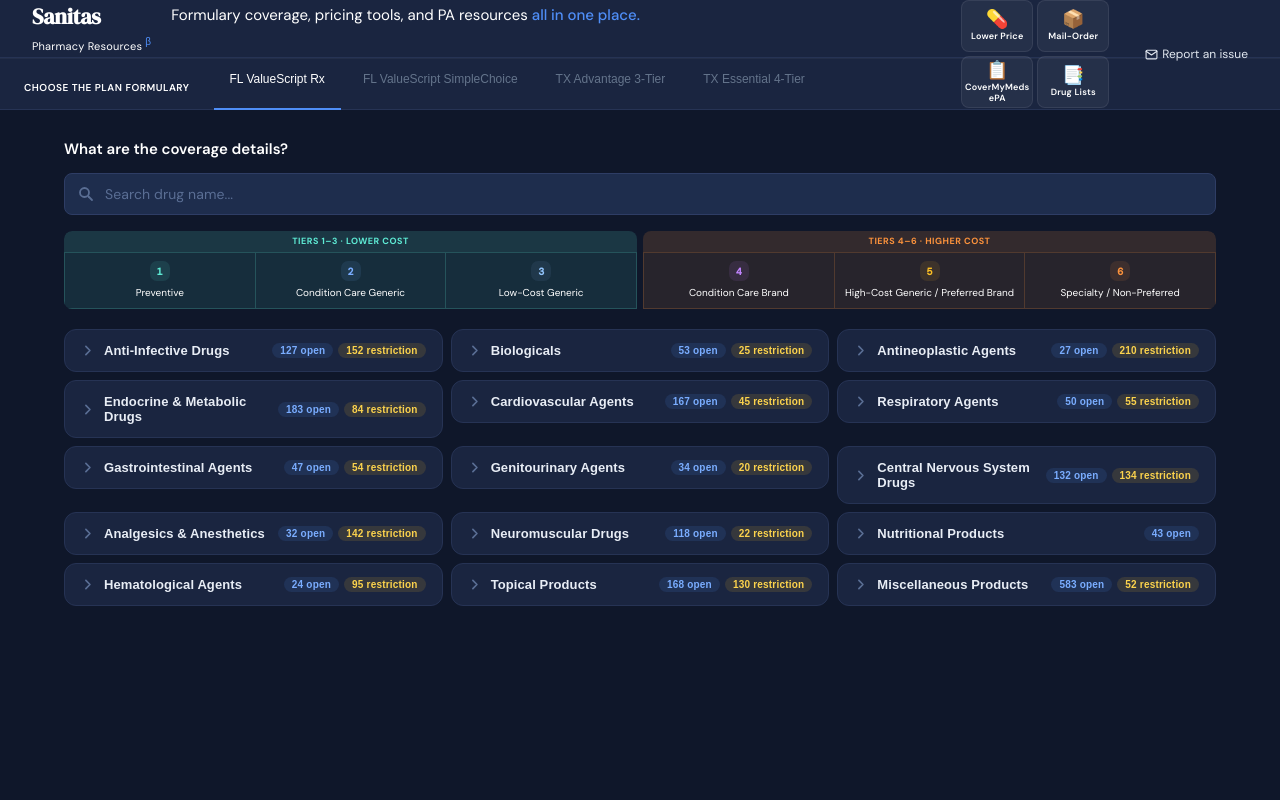
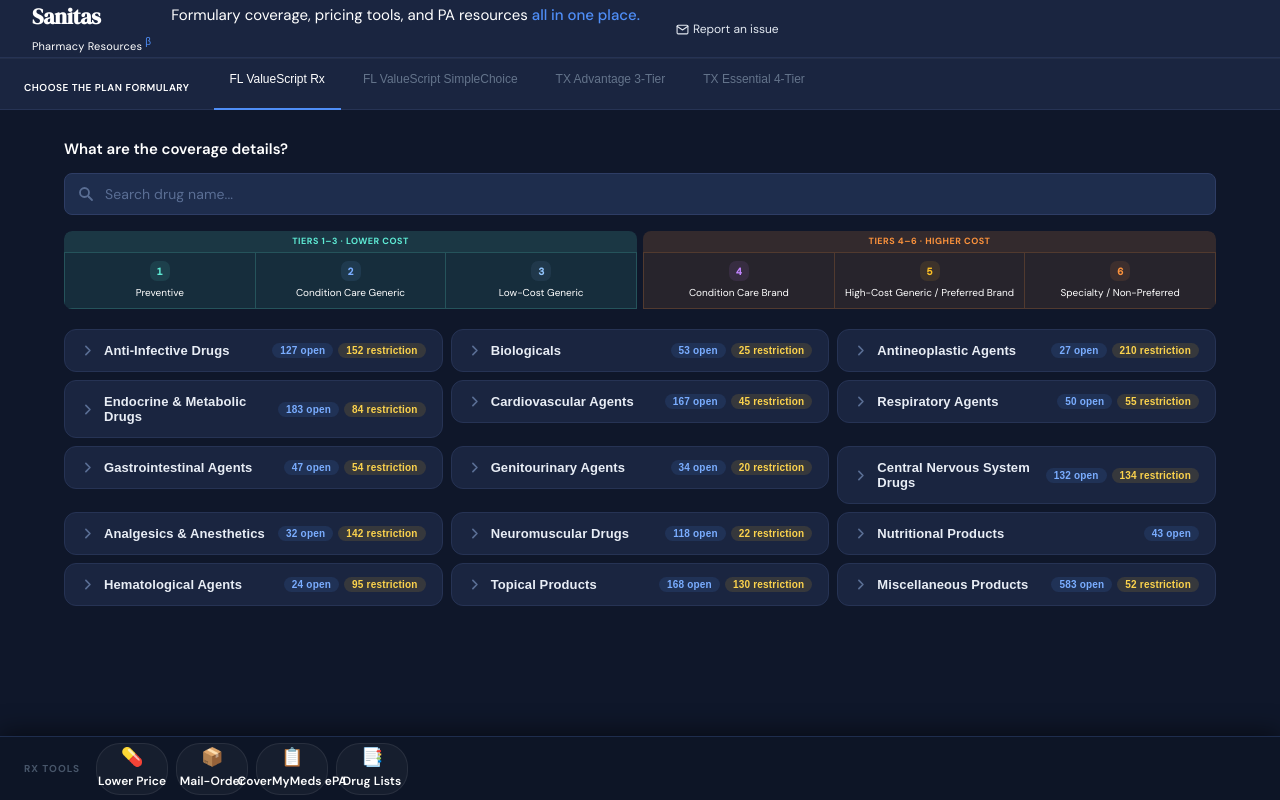
Before and after one commit to adrianalhughes/ChoiceRx, a React (Vite) app: page / in a window 1280 px wide. Built offline with nearby package versions, Linux system fonts and the light colour scheme; the HTML template or start-up script is replaced by a standard one.

Commit message:
Sticky bottom Rx toolbar with colored glow buttons

```diff
--- a/src/App.jsx
+++ b/src/App.jsx
@@ -441,10 +441,10 @@
   )
 }
 
-function ToolsBarSection({ label, sublabel, children }) {
+function ToolsBarSection({ label, sublabel, color = '#4f8ef7', children }) {
   const [open, setOpen] = useState(false)
   return (
-    <div className={`tools-grid-cell ${open ? 'is-open' : ''}`}>
+    <div className={`tools-grid-cell ${open ? 'is-open' : ''}`} style={{'--tool-color': color}}>
       <button className="tools-grid-btn" onClick={() => setOpen(o => !o)}>
         <span className="tools-grid-emoji">{label}</span>
         <span className="tools-grid-label">{sublabel}</span>
@@ -512,71 +512,6 @@
         <div className="header-tagline">
           Formulary coverage, pricing tools, and PA resources{' '}
           <span className="tagline-accent">all in one place.</span>
-        </div>
-        <div className="header-tools-grid">
-          <ToolsBarSection label="💊" sublabel="Lower Price">
-            <a href="https://www.goodrx.com" target="_blank" rel="noopener noreferrer" className="tool-link">
-              <div className="tool-link-name">GoodRx</div>
-              <div className="tool-link-desc">Cash prices at local pharmacies</div>
-              <ExtIcon />
-            </a>
-            <a href="https://costplusdrugs.com" target="_blank" rel="noopener noreferrer" className="tool-link">
-              <div className="tool-link-name">Cost Plus Drugs</div>
-              <div className="tool-link-desc">Transparent-pricing mail pharmacy</div>
-              <ExtIcon />
-            </a>
-            <a href="https://trumprx.gov/" target="_blank" rel="noopener noreferrer" className="tool-link">
-              <div className="tool-link-name">TrumpRx</div>
-              <div className="tool-link-desc">Federally negotiated IRA prices</div>
-              <ExtIcon />
-            </a>
-            <a href="https://www.rxassist.org" target="_blank" rel="noopener noreferrer" className="tool-link">
-              <div className="tool-link-name">RxAssist</div>
-              <div className="tool-link-desc">Manufacturer PAPs for uninsured patients</div>
-              <ExtIcon />
-            </a>
-          </ToolsBarSection>
-
-          <ToolsBarSection label="📦" sublabel="Mail-Order">
-            <a href="https://pharmacy.amazon.com/?ref_=pd_sl_OCI_XBV0_MD_e_YOR566_QTT071_dev_c&hvocijid=10259146375960946511--&hvexpln=135" target="_blank" rel="noopener noreferrer" className="tool-link amazon-tool">
-              <div className="tool-link-name" style={{color:'#FF9900'}}>Amazon Pharmacy</div>
-              <div className="tool-link-desc">Free home delivery on prescriptions</div>
-              <ExtIcon />
-            </a>
-          </ToolsBarSection>
-
-          <ToolsBarSection label="📋" sublabel="CoverMyMeds ePA">
-            <a href="https://oidc.covermymeds.com/login?return_url=%2Foauth%2Fauthorize%3Fclient_id%3D-QXKSuZr5mOEba23vs1QzqnlFiQFwSVj70BG2nrD3SI%26nonce%3Dd25026b0bd0b60612235a1de7a171bc9%26redirect_uri%3Dhttps%253A%252F%252Faccount.covermymeds.com%252Fauth%252Fcmm_oidc%252Fcallback%26response_type%3Dcode%26scope%3Dopenid%2520profile%2520email%2520offline_access%26state%3Db42ce2e4a3453a45e9dbf64760e84d73" target="_blank" rel="noopener noreferrer" className="tool-link cmm-tool">
-              <div className="tool-link-name" style={{color:'#FF8C00'}}>CoverMyMeds Portal</div>
-              <div className="tool-link-desc">Submit &amp; track PA requests</div>
-              <ExtIcon />
-            </a>
-            <a href="https://docs.google.com/document/d/1EsuVXqVm7wf1fea1gIxGZvqudmPOewjB/edit?usp=sharing" target="_blank" rel="noopener noreferrer" className="tool-link cmm-guide-tool">
-              <div className="tool-link-name" style={{color:'#e83480'}}>Help Guide</div>
-              <div className="tool-link-desc">Step-by-step tutorial</div>
-              <ExtIcon />
-            </a>
-            <PAInstructionsLink />
-          </ToolsBarSection>
-
-          <ToolsBarSection label="📑" sublabel="Drug Lists">
-            {activePlan.payer === 'Florida Blue' && (
-              <>
-                <a href="https://www.bcbsfl.com/DocumentLibrary/Providers/Content/RxF_Specialty_Table_Self.pdf" target="_blank" rel="noopener noreferrer" className="tool-link fl-tool">
-                  <div className="tool-link-name" style={{color:'#4a90d9'}}>Specialty Self-Administered</div>
-                  <div className="tool-link-desc">Florida Blue PDF</div>
-                  <ExtIcon />
-                </a>
-                <a href="https://www.bcbsfl.com/DocumentLibrary/Providers/Content/RxF_Specialty_Table_Prov.pdf" target="_blank" rel="noopener noreferrer" className="tool-link fl-tool">
-                  <div className="tool-link-name" style={{color:'#4a90d9'}}>Specialty Provider-Administered</div>
-                  <div className="tool-link-desc">Florida Blue PDF</div>
-                  <ExtIcon />
-                </a>
-              </>
-            )}
-            {activePlan.payer === 'Florida Blue' && <SpecialtyNotCoveredBlock q={q} />}
-            <NotCoveredBlock drugs={filtered.ncDrugs} appendixDrugs={filtered.ncAppend} q={q} />
-          </ToolsBarSection>
         </div>
         <a href="mailto:ahughes@mysanitas.com?subject=Sanitas Formulary — Feedback" className="feedback-link">
           <svg width="13" height="13" viewBox="0 0 24 24" fill="none" stroke="currentColor" strokeWidth="2" strokeLinecap="round" strokeLinejoin="round" style={{marginRight:4,verticalAlign:'middle'}}>
@@ -692,6 +627,77 @@
 
       </main>
 
+      <div className="rx-toolbar">
+        <div className="rx-toolbar-label">Rx Tools</div>
+        <div className="rx-toolbar-tools">
+
+          <ToolsBarSection label="💊" sublabel="Lower Price" color="#4ade80">
+            <a href="https://www.goodrx.com" target="_blank" rel="noopener noreferrer" className="tool-link">
+              <div className="tool-link-name">GoodRx</div>
+              <div className="tool-link-desc">Cash prices at local pharmacies</div>
+              <ExtIcon />
+            </a>
+            <a href="https://costplusdrugs.com" target="_blank" rel="noopener noreferrer" className="tool-link">
+              <div className="tool-link-name">Cost Plus Drugs</div>
+              <div className="tool-link-desc">Transparent-pricing mail pharmacy</div>
+              <ExtIcon />
+            </a>
+            <a href="https://trumprx.gov/" target="_blank" rel="noopener noreferrer" className="tool-link">
+              <div className="tool-link-name">TrumpRx</div>
+              <div className="tool-link-desc">Federally negotiated IRA prices</div>
+              <ExtIcon />
+            </a>
+            <a href="https://www.rxassist.org" target="_blank" rel="noopener noreferrer" className="tool-link">
+              <div className="tool-link-name">RxAssist</div>
+              <div className="tool-link-desc">Manufacturer PAPs for uninsured patients</div>
+              <ExtIcon />
+            </a>
+          </ToolsBarSection>
+
+          <ToolsBarSection label="📦" sublabel="Mail-Order" color="#FF9900">
+            <a href="https://pharmacy.amazon.com/?ref_=pd_sl_OCI_XBV0_MD_e_YOR566_QTT071_dev_c&hvocijid=10259146375960946511--&hvexpln=135" target="_blank" rel="noopener noreferrer" className="tool-link amazon-tool">
+              <div className="tool-link-name" style={{color:'#FF9900'}}>Amazon Pharmacy</div>
+              <div className="tool-link-desc">Free home delivery on prescriptions</div>
+              <ExtIcon />
+            </a>
+          </ToolsBarSection>
+
+          <ToolsBarSection label="📋" sublabel="CoverMyMeds ePA" color="#FF8C00">
+            <a href="https://oidc.covermymeds.com/login?return_url=%2Foauth%2Fauthorize%3Fclient_id%3D-QXKSuZr5mOEba23vs1QzqnlFiQFwSVj70BG2nrD3SI%26nonce%3Dd25026b0bd0b60612235a1de7a171bc9%26redirect_uri%3Dhttps%253A%252F%252Faccount.covermymeds.com%252Fauth%252Fcmm_oidc%252Fcallback%26response_type%3Dcode%26scope%3Dopenid%2520profile%2520email%2520offline_access%26state%3Db42ce2e4a3453a45e9dbf64760e84d73" target="_blank" rel="noopener noreferrer" className="tool-link cmm-tool">
+              <div className="tool-link-name" style={{color:'#FF8C00'}}>CoverMyMeds Portal</div>
+              <div className="tool-link-desc">Submit &amp; track PA requests</div>
+              <ExtIcon />
+            </a>
+            <a href="https://docs.google.com/document/d/1EsuVXqVm7wf1fea1gIxGZvqudmPOewjB/edit?usp=sharing" target="_blank" rel="noopener noreferrer" className="tool-link cmm-guide-tool">
+              <div className="tool-link-name" style={{color:'#e83480'}}>Help Guide</div>
+              <div className="tool-link-desc">Step-by-step tutorial</div>
+              <ExtIcon />
+            </a>
+            <PAInstructionsLink />
+          </ToolsBarSection>
+
+          <ToolsBarSection label="📑" sublabel="Drug Lists" color="#4f8ef7">
+            {activePlan.payer === 'Florida Blue' && (
+              <>
+                <a href="https://www.bcbsfl.com/DocumentLibrary/Providers/Content/RxF_Specialty_Table_Self.pdf" target="_blank" rel="noopener noreferrer" className="tool-link fl-tool">
+                  <div className="tool-link-name" style={{color:'#4a90d9'}}>Specialty Self-Administered</div>
+                  <div className="tool-link-desc">Florida Blue PDF</div>
+                  <ExtIcon />
+                </a>
+                <a href="https://www.bcbsfl.com/DocumentLibrary/Providers/Content/RxF_Specialty_Table_Prov.pdf" target="_blank" rel="noopener noreferrer" className="tool-link fl-tool">
+                  <div className="tool-link-name" style={{color:'#4a90d9'}}>Specialty Provider-Administered</div>
+                  <div className="tool-link-desc">Florida Blue PDF</div>
+                  <ExtIcon />
+                </a>
+              </>
+            )}
+            {activePlan.payer === 'Florida Blue' && <SpecialtyNotCoveredBlock q={q} />}
+            <NotCoveredBlock drugs={filtered.ncDrugs} appendixDrugs={filtered.ncAppend} q={q} />
+          </ToolsBarSection>
+
+        </div>
+      </div>
+
       <footer className="app-footer">
         <a href="mailto:ahughes@mysanitas.com?subject=Sanitas Formulary — Feedback" className="footer-feedback">
           <svg width="14" height="14" viewBox="0 0 24 24" fill="none" stroke="currentColor" strokeWidth="2" strokeLinecap="round" strokeLinejoin="round" style={{marginRight:5,verticalAlign:'middle'}}>
--- a/src/index.css
+++ b/src/index.css
@@ -1813,3 +1813,85 @@
   padding-bottom: 14px !important;
   align-self: flex-end !important;
 }
+
+/* ── Sticky bottom Rx Toolbar ── */
+.rx-toolbar {
+  position: fixed;
+  bottom: 0;
+  left: 0;
+  right: 0;
+  z-index: 200;
+  background: #0d1526;
+  border-top: 1px solid #1e2d4d;
+  padding: 0 24px;
+  display: flex;
+  align-items: center;
+  gap: 16px;
+  height: 64px;
+  box-shadow: 0 -4px 24px rgba(0,0,0,0.5);
+}
+.rx-toolbar-label {
+  font-size: 10px;
+  font-weight: 700;
+  letter-spacing: 1px;
+  text-transform: uppercase;
+  color: #475569;
+  white-space: nowrap;
+  flex-shrink: 0;
+}
+.rx-toolbar-tools {
+  display: flex;
+  align-items: center;
+  gap: 8px;
+}
+
+/* ── Toolbar tool buttons ── */
+.tools-grid-cell { position: relative; }
+.tools-grid-btn {
+  display: flex;
+  align-items: center;
+  gap: 8px;
+  padding: 8px 16px;
+  background: rgba(255,255,255,0.04);
+  border: 1px solid rgba(255,255,255,0.08);
+  border-radius: 24px;
+  cursor: pointer;
+  font-family: 'DM Sans', sans-serif;
+  transition: all 0.2s;
+  white-space: nowrap;
+}
+.tools-grid-btn:hover {
+  background: color-mix(in srgb, var(--tool-color) 15%, transparent);
+  border-color: color-mix(in srgb, var(--tool-color) 50%, transparent);
+  box-shadow: 0 0 12px color-mix(in srgb, var(--tool-color) 30%, transparent);
+}
+.tools-grid-cell.is-open .tools-grid-btn {
+  background: color-mix(in srgb, var(--tool-color) 20%, transparent);
+  border-color: var(--tool-color);
+  box-shadow: 0 0 16px color-mix(in srgb, var(--tool-color) 40%, transparent);
+}
+.tools-grid-emoji { font-size: 18px; line-height: 1; }
+.tools-grid-label {
+  font-size: 12px;
+  font-weight: 600;
+  color: #ffffff;
+  letter-spacing: 0.1px;
+}
+
+/* Dropdown opens UPWARD from toolbar */
+.tools-grid-cell .tools-bar-dropdown {
+  position: absolute;
+  bottom: calc(100% + 8px);
+  left: 0;
+  top: auto;
+  min-width: 280px;
+  background: #1a2540;
+  border: 1px solid #2e3d65;
+  border-radius: var(--radius) var(--radius) var(--radius) var(--radius);
+  padding: 12px;
+  z-index: 300;
+  box-shadow: 0 -8px 32px rgba(0,0,0,0.5);
+}
+
+/* Add padding to main content so toolbar doesn't cover it */
+.main-content { padding-bottom: 88px !important; }
```
